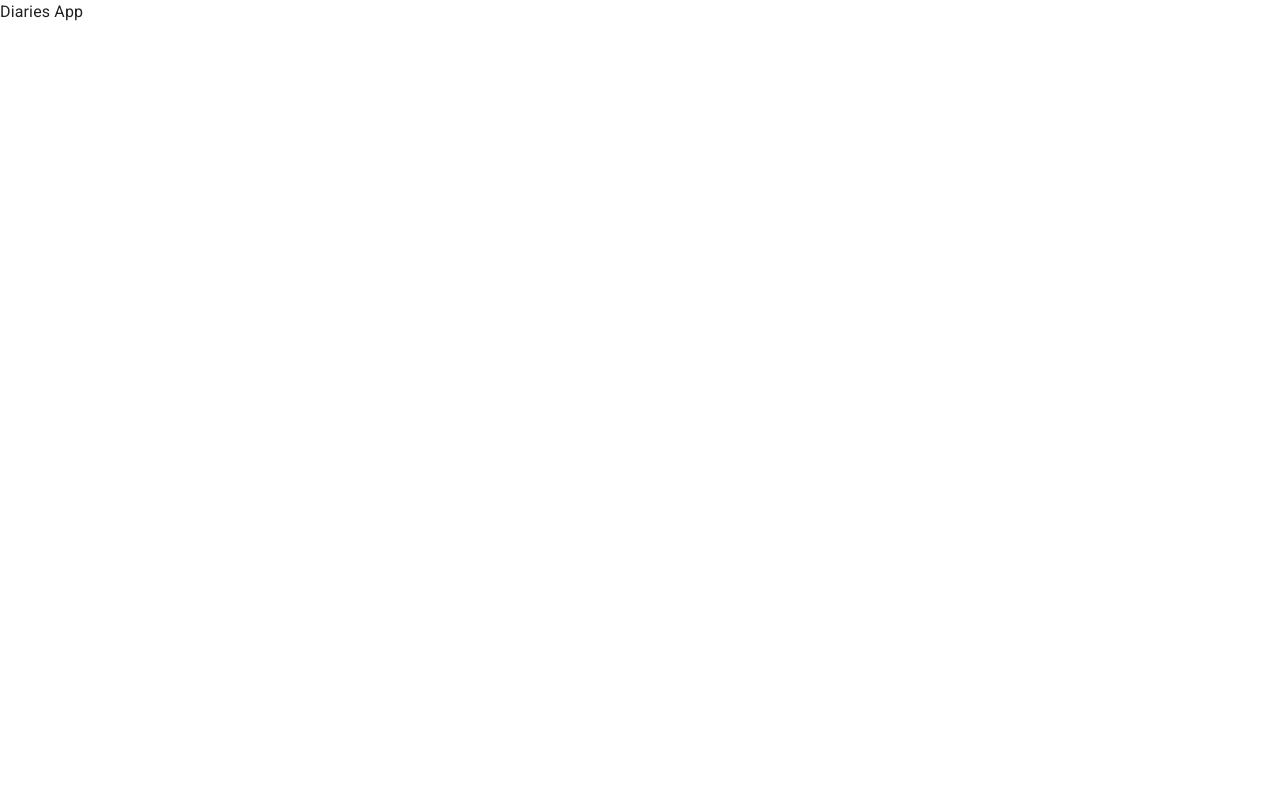
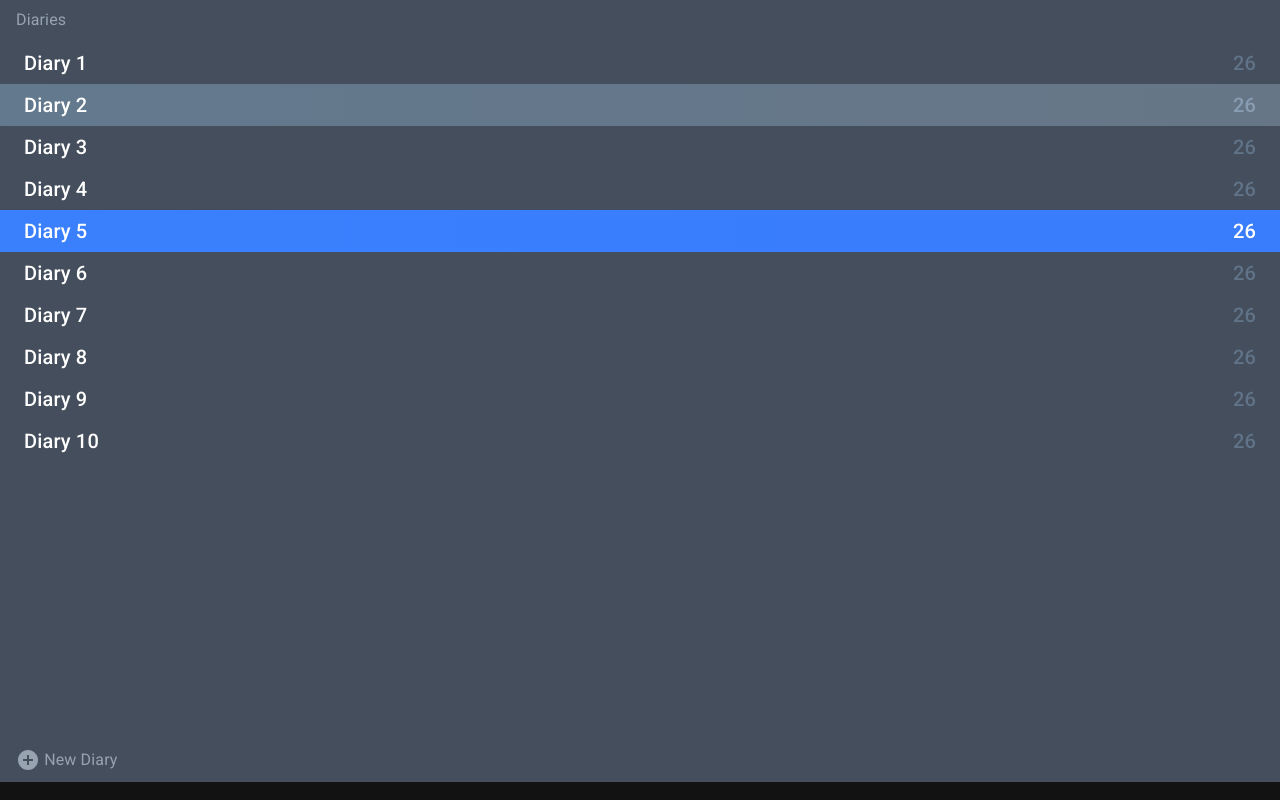
Before and after one commit to shakiralihamza/the-diaries-app, a React (Create React App) app: page / in a window 1280 px wide. Built offline with nearby package versions, Linux system fonts and the light colour scheme.

Commit message:
Added Diaries component

```diff
--- a/src/App.tsx
+++ b/src/App.tsx
@@ -1,11 +1,17 @@
 import React from 'react';
+import Diaries from "./features/diaries/Diaries";
+import {Grid} from "@mui/material";
 
 function App() {
-  return (
-    <div>
-      Diaries App
-    </div>
-  );
+    return (
+        <>
+            <Grid container>
+                <Grid item xs={12} sx={{backgroundColor:'#444e5c'}}>
+                    <Diaries/>
+                </Grid>
+            </Grid>
+        </>
+    );
 }
 
 export default App;
--- /dev/null
+++ b/src/features/diaries/Diaries.tsx
@@ -0,0 +1,74 @@
+import React from 'react';
+import {Box, Grid, Stack, Typography} from "@mui/material";
+import AddCircleIcon from '@mui/icons-material/AddCircle';
+
+const Diaries = () => {
+    return (
+        <>
+            <Typography ml={2} mt={1} sx={{color: '#98a3b0'}} variant={'body1'}>
+                Diaries
+            </Typography>
+            <Grid
+                container
+                sx={{
+                    padding: '10px 0',
+                    height: 'calc(100vh - 50px)',
+                    width: '100%'
+                }}
+                justifyContent={'space-between'}
+                alignItems={'stretch'}
+                direction={'column'}
+            >
+                <Grid item>
+                    <Grid container>
+                        {
+                            [1, 2, 3, 4, 5, 6, 7, 8, 9, 10].map((item) => (
+                                <>
+                                    <Grid item xs={12}>
+                                        <Box
+                                            sx={{
+                                                // height: '40px',
+                                                width: '100%',
+                                                padding: '5px 24px',
+                                                ...(item === 2 && {backgroundImage: 'linear-gradient(to right, #63798e, #667687)'}),
+                                                ...(item === 5 && {backgroundImage: 'linear-gradient(to right, #3a80fd, #397cfc)'}),
+                                                // backgroundColor: '#397cfc'
+                                            }}
+                                        >
+                                            <Typography variant={'h6'}>
+                                                <Grid container justifyContent={'space-between'}>
+                                                    <Grid item>
+                                                        Diary {item}
+                                                    </Grid>
+                                                    <Grid item sx={{
+                                                        ...(item !== 5 && {color: '#607388'}),
+                                                        ...(item === 5 && {color: '#fff'}),
+                                                        ...(item === 2 && {color: '#899db3'}),
+                                                    }}>
+                                                        26
+                                                    </Grid>
+                                                </Grid>
+                                            </Typography>
+                                        </Box>
+                                    </Grid>
+                                </>
+                            ))
+                        }
+                    </Grid>
+
+                </Grid>
+
+                <Grid item>
+                    <Typography sx={{color: '#98a3b0'}} ml={2}>
+                        <Stack direction={'row'}>
+                            <AddCircleIcon/>&nbsp;
+                            <Box sx={{fontWeight: '400'}}>New Diary</Box>
+                        </Stack>
+                    </Typography>
+                </Grid>
+            </Grid>
+        </>
+    );
+}
+
+export default Diaries;
--- a/src/index.tsx
+++ b/src/index.tsx
@@ -4,16 +4,24 @@ import './index.css';
 import App from './App';
 import {store} from './app/store';
 import {Provider} from 'react-redux';
-import {CssBaseline} from "@mui/material";
+import {createTheme, CssBaseline, Theme, ThemeProvider} from "@mui/material";
 import {BrowserRouter} from "react-router-dom";
+
+const theme: Theme = createTheme({
+    palette: {
+        mode: 'dark',
+    },
+});
 
 ReactDOM.render(
     <React.StrictMode>
         <Provider store={store}>
-            <BrowserRouter>
-                <CssBaseline/>
-                <App/>
-            </BrowserRouter>
+            <ThemeProvider theme={theme}>
+                <BrowserRouter>
+                    <CssBaseline/>
+                    <App/>
+                </BrowserRouter>
+            </ThemeProvider>
         </Provider>
     </React.StrictMode>,
     document.getElementById('root')
```
